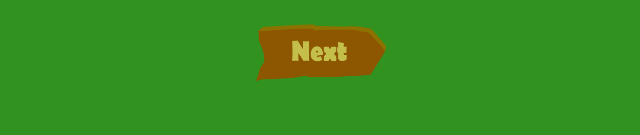
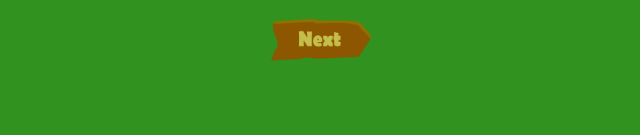
Before and after one commit to dbrdbd/LemonadeStandEconomics, a plain HTML site: page index.html in a window 1280 px wide. Shown: the part 308-443 px from the top of the page, without its empty margins (327-967 px from the left). Drawn offline with Linux system fonts and the light colour scheme.

Commit message:
Just making the image smaller
Did this to see the start.

```diff
--- a/index.html
+++ b/index.html
@@ -12,7 +12,7 @@
 	<img src="IntroPage.png">
 	<br>
 	<a href="inputIngred.html">
-		<img src="nextSign.png" width="130" height="126"/>
+		<img src="nextSign.png" width="100" height="94"/>
 	</a>
 </div>
 </body>
```
